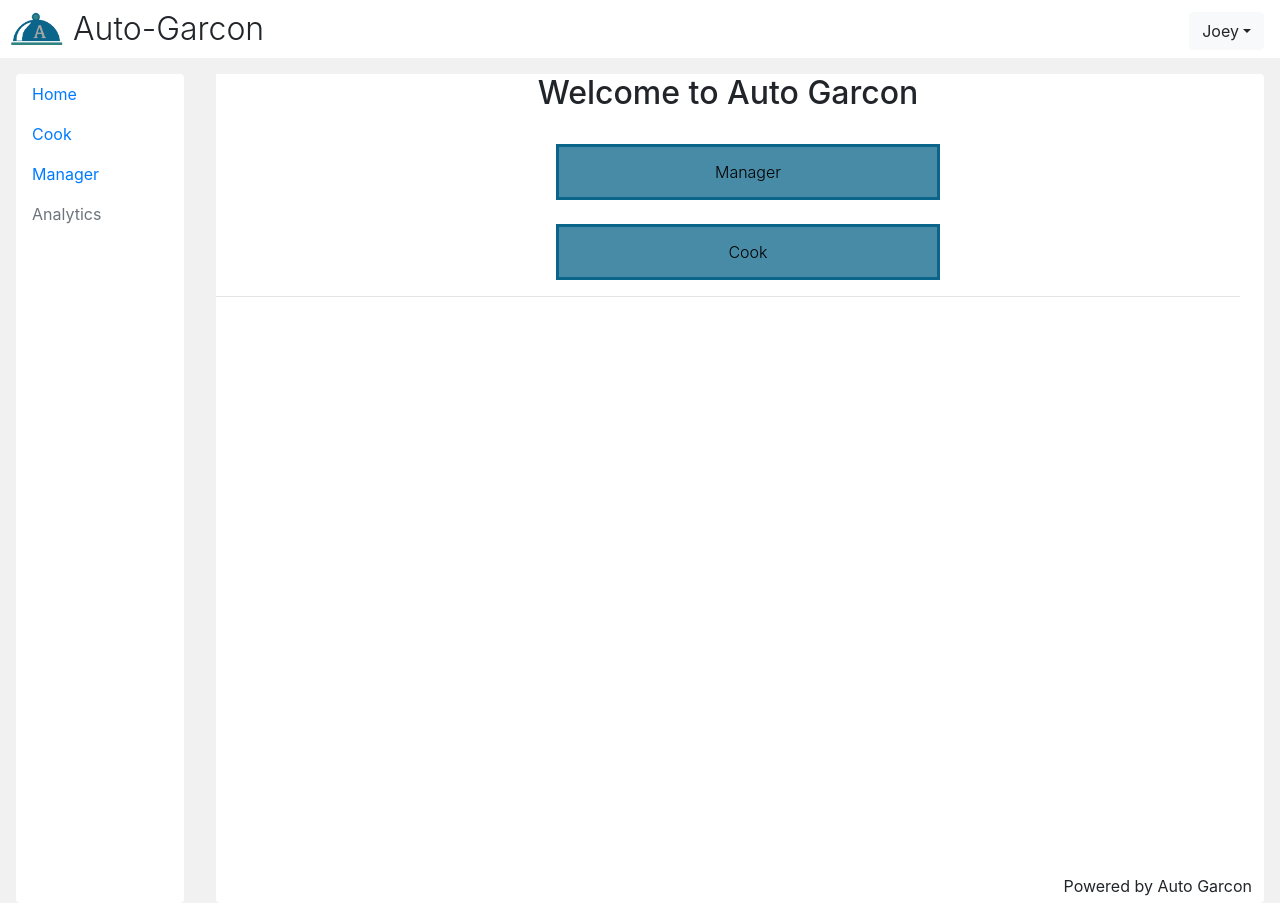
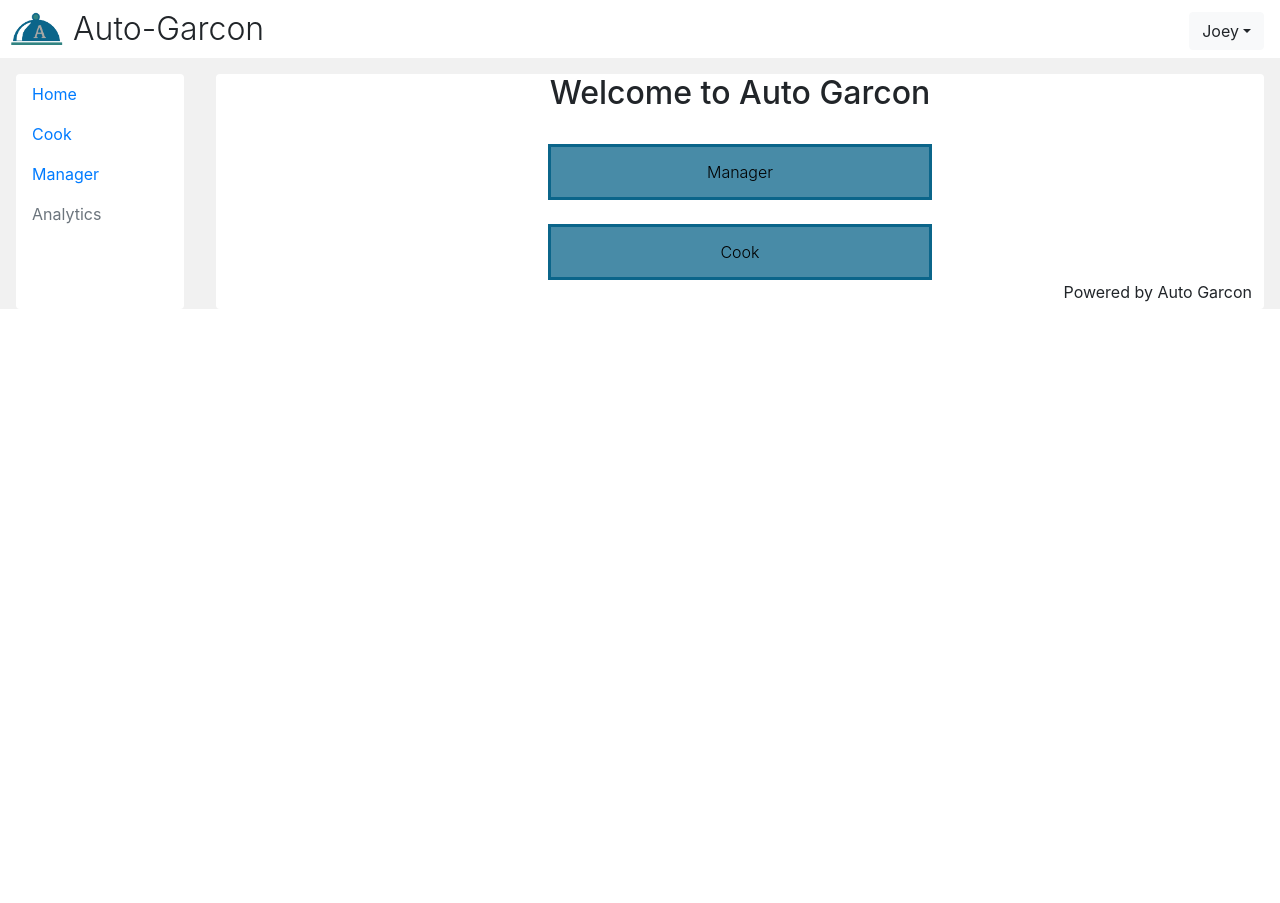
Before and after one commit to bricao16/AutoGarcon, a React (Create React App) app in the folder web/cook-frontend/: page / in a window 1280 px wide. After the commit the page ends 800 px from the top, so only its background shows below. Built offline with nearby package versions, Linux system fonts and the light colour scheme.

Commit message:
Couple styling fixes

```diff
--- a/web/cook-frontend/src/App.js
+++ b/web/cook-frontend/src/App.js
@@ -9,7 +9,6 @@ import CLogin from "./components/CLogin";
 import Container from 'react-bootstrap/Container';
 import Row from 'react-bootstrap/Row';
 import Col from 'react-bootstrap/Col';
-import Login from "./components/Login"
 import {
     BrowserRouter as Router,
     Switch,
@@ -69,12 +68,10 @@ export default App;
 
 function Home() {
   return (
-    <div>
-
     <div style={homeStyle}>
       <h2> Welcome to Auto Garcon </h2>
       <br/>
-              <ul style={{'list-style':'none'}}>
+      <div style={{'list-style':'none'}}>
         <li><Link to='/login_manager'>
           <button type="button"  style = {buttonStyle}>
               Manager
@@ -86,10 +83,6 @@ function Home() {
               Cook
           </button>
         </Link></li>
-              </ul>
-
-              <hr />
-
       </div>
 
     </div>
@@ -131,12 +124,9 @@ var footerStyle = {
   'text-align': 'right'
 }
 var homeStyle = {
-  'height' : '100vh',
   'fontWeight': '300',
-  'width' : '80vw',
   'text-align' : 'center',
   'list-style': 'none',
-  'background-color': '#ffffff',
   'text-size': '50pt'
 };
 var buttonStyle = {
@@ -147,5 +137,4 @@ var buttonStyle = {
   'background-color': 'rgba(11, 101, 138,.75)',
   'border-color' : 'rgba(11, 101, 138)',
   'height' : '7vh'
-
 }
--- a/web/cook-frontend/src/components/CLogin.jsx
+++ b/web/cook-frontend/src/components/CLogin.jsx
@@ -7,7 +7,6 @@ import FormControlLabel from '@material-ui/core/FormControlLabel';
 import Checkbox from '@material-ui/core/Checkbox';
 import Link from '@material-ui/core/Link';
 import Grid from '@material-ui/core/Grid';
-import Box from '@material-ui/core/Box';
 import LockOutlinedIcon from '@material-ui/icons/LockOutlined';
 import Typography from '@material-ui/core/Typography';
 import { makeStyles } from '@material-ui/core/styles';
--- a/web/cook-frontend/src/components/Header.jsx
+++ b/web/cook-frontend/src/components/Header.jsx
@@ -6,6 +6,7 @@ class Header extends React.Component {
     render () {
         // This could be put in a CSS file
         const style = {
+            backgroundColor: '#ffffff',
             display: "flex",
             fontSize: "2em",
             padding: "5px 0 5px 10px",
--- a/web/cook-frontend/src/components/Login.jsx
+++ b/web/cook-frontend/src/components/Login.jsx
@@ -7,7 +7,6 @@ import FormControlLabel from '@material-ui/core/FormControlLabel';
 import Checkbox from '@material-ui/core/Checkbox';
 import Link from '@material-ui/core/Link';
 import Grid from '@material-ui/core/Grid';
-import Box from '@material-ui/core/Box';
 import LockOutlinedIcon from '@material-ui/icons/LockOutlined';
 import Typography from '@material-ui/core/Typography';
 import { makeStyles } from '@material-ui/core/styles';
--- a/web/cook-frontend/src/components/MLogin.jsx
+++ b/web/cook-frontend/src/components/MLogin.jsx
@@ -7,7 +7,6 @@ import FormControlLabel from '@material-ui/core/FormControlLabel';
 import Checkbox from '@material-ui/core/Checkbox';
 import Link from '@material-ui/core/Link';
 import Grid from '@material-ui/core/Grid';
-import Box from '@material-ui/core/Box';
 import LockOutlinedIcon from '@material-ui/icons/LockOutlined';
 import Typography from '@material-ui/core/Typography';
 import { makeStyles } from '@material-ui/core/styles';
```
Also changed, not shown: 1 other file (tests, documents, lock files or other folders). Lines whose indentation alone changed are shown as unchanged.
